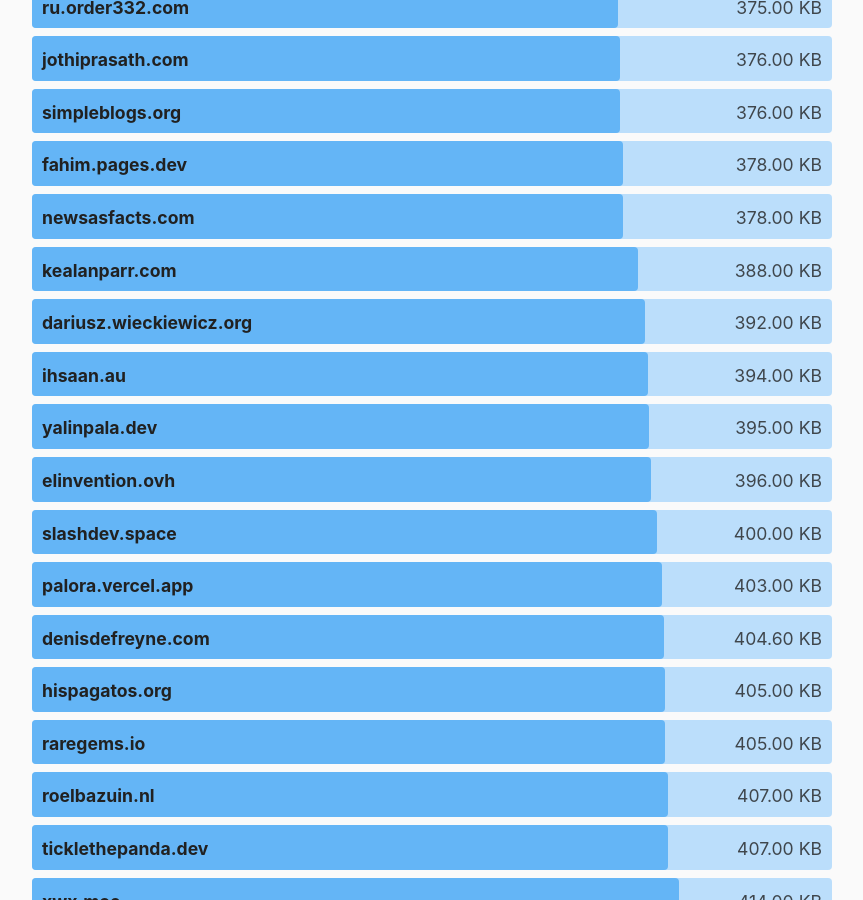
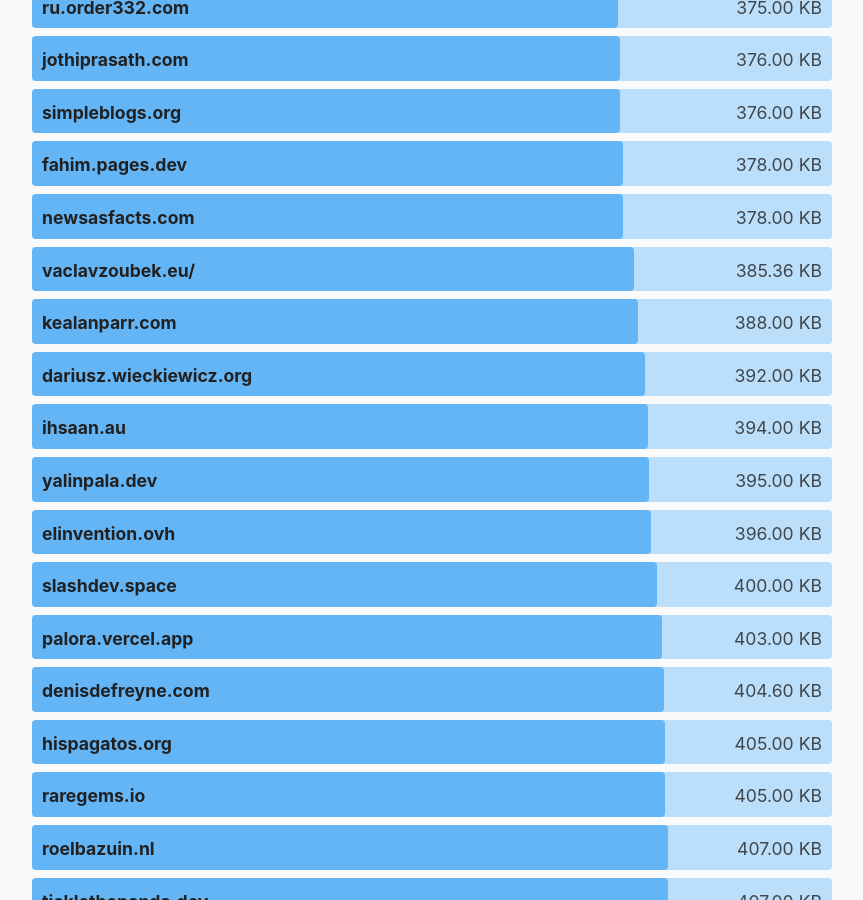
Before and after one commit to kevquirk/512kb.club, a Jekyll site: the page built from index.md, in a window 1280 px wide and 900 px high, scrolled down 40519 px. Shown: the whole window, without its empty margins (208-1071 px from the left). Built offline with Jekyll 4.4.1, drawn with Linux system fonts in a browser that asks for light colours.

Commit message:
Update sites.yml

```diff
--- a/_data/sites.yml
+++ b/_data/sites.yml
@@ -3678,6 +3678,11 @@
   size: 109.23
   last_checked: 2024-02-03
 
+- domain: vaclavzoubek.eu/
+  url: https://vaclavzoubek.eu/
+  size: 385.36
+  last_checked: 2024-06-21
+
 - domain: vandenbran.de
   url: https://vandenbran.de/
   size: 51.2
```
